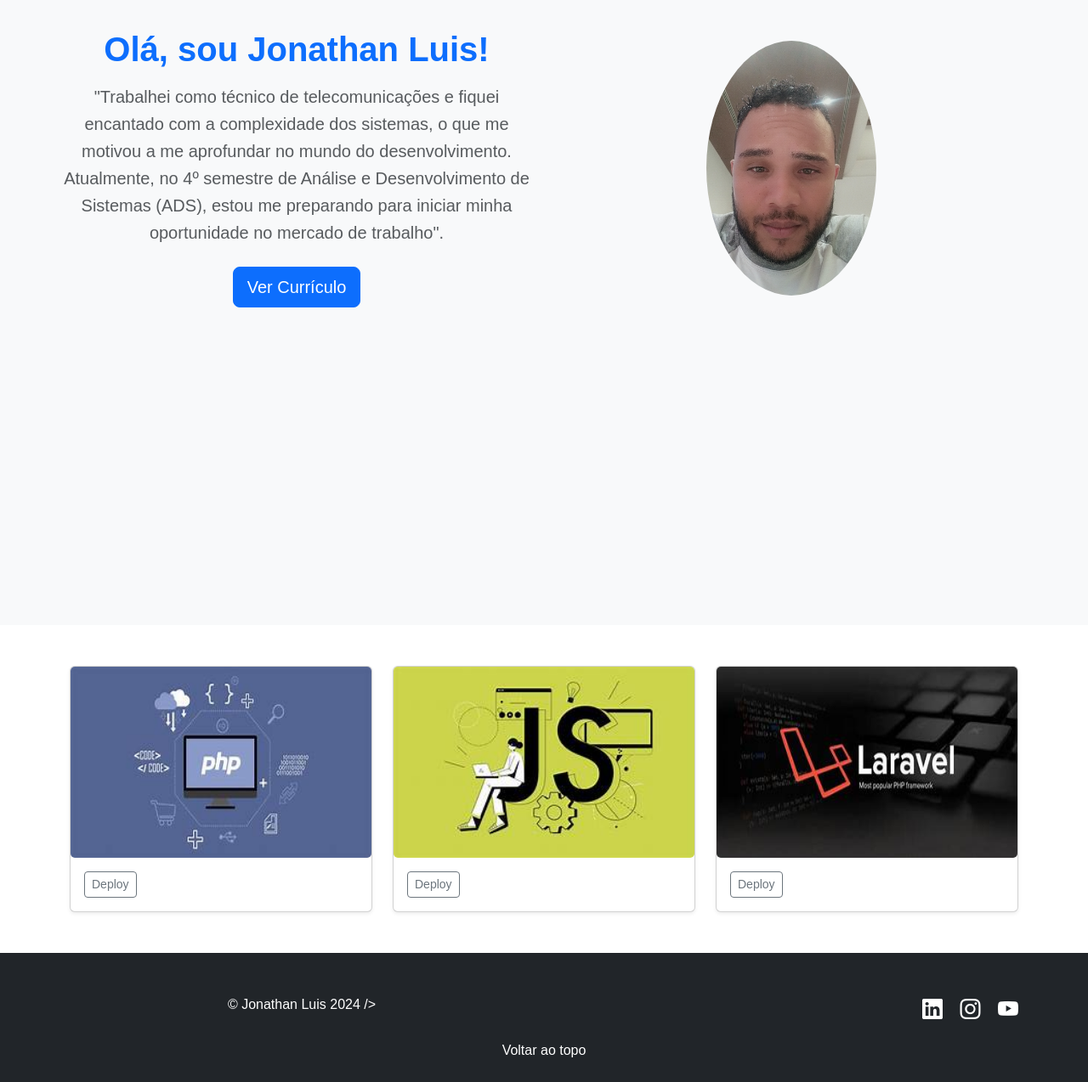
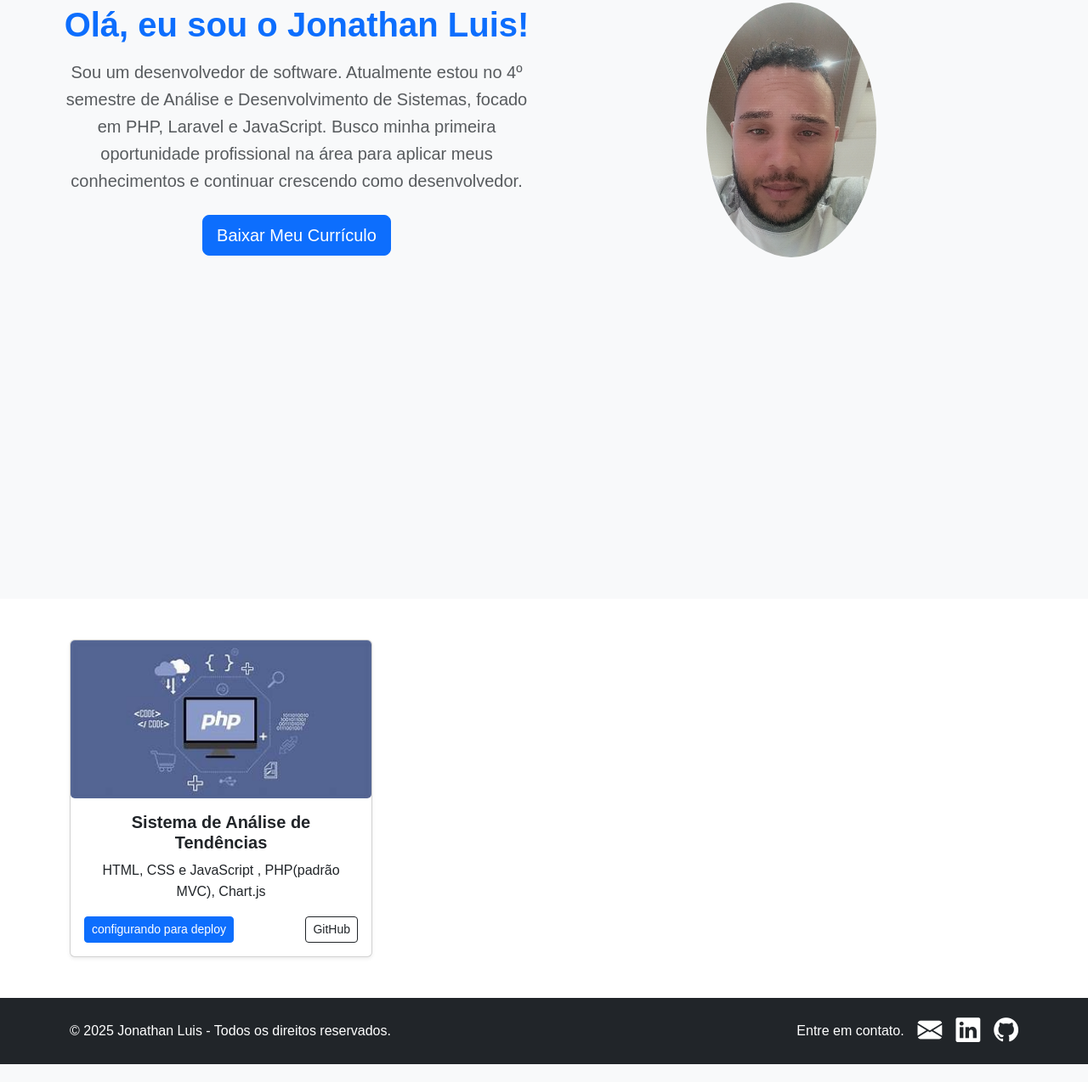
Before and after one commit to DevJhoow/portifolio, a plain HTML site: page index.html in a window 1280 px wide. Shown: the part 159-1433 px from the top of the page at 85% size. After the commit the page ends 1412 px from the top, so only its background shows below. Drawn offline with nearby package versions, Linux system fonts and the light colour scheme; files that its build step writes are made by us from their sources.

Commit message:
ajustes e modernizacao

```diff
--- a/index.html
+++ b/index.html
@@ -20,24 +20,22 @@
   </head>
   <body>
     <!-- Cabeçalho -->
-    <header>
-      <div class="navbar navbar-dark bg-dark shadow-sm">
+    <nav class="navbar navbar-expand-lg navbar-dark bg-dark shadow-sm">
       <div class="container">
-          <h2 class="navbar-brand d-flex align-items-center">
-            <strong>Jonathan Luis</strong>
-          </h2>
-          <div class="d-flex align-items-center gap-3">
-              <!-- Ícones das Redes Sociais -->
-              <a href="https://www.linkedin.com/in/jonathanluis/" target="_blank" class="text-white">
-                <i class="bi bi-linkedin" style="font-size: 1.5rem;"></i>
-              </a>
-          </div>
-          <button class="navbar-toggler" type="button" data-bs-toggle="collapse" data-bs-target="#navbarHeader" aria-controls="navbarHeader" aria-expanded="false" aria-label="Alternar navegação">
+        <a class="navbar-brand fw-bold" href="#">Jonathan Luis</a>
+        <button class="navbar-toggler" type="button" data-bs-toggle="collapse" data-bs-target="#navbarNav">
           <span class="navbar-toggler-icon"></span>
         </button>
+        <div class="collapse navbar-collapse" id="navbarNav">
+          <ul class="navbar-nav ms-auto">
+            <li class="nav-item"><a class="nav-link" href="#sobre-mim">Sobre</a></li>
+            <li class="nav-item"><a class="nav-link" href="#projetos">Projetos</a></li>
+            <li class="nav-item"><a class="nav-link" href="#contato">Contato</a></li>
+          </ul>
         </div>
       </div>
-    </header>
+    </nav>
+
 
     <!-- Conteúdo Principal -->
     <main>
@@ -45,13 +43,16 @@
       <section id="sobre-mim" class="main-section text-center container">
         <div class="row py-lg-5 align-items-center">
           <div class="col-lg-6 col-md-8 mx-auto">
-            <h1 class="fw-bold text-primary mb-3">Olá, sou Jonathan Luis!</h1>
+            <h1 class="fw-bold text-primary mb-3">Olá, eu sou o Jonathan Luis!</h1>
             <p class="lead text-body-secondary mb-4">
-              "Trabalhei como técnico de telecomunicações e fiquei encantado com a complexidade dos sistemas, o que me motivou a me aprofundar no mundo do desenvolvimento. Atualmente, no 4º semestre de Análise e Desenvolvimento de Sistemas (ADS), estou me preparando para iniciar minha oportunidade no mercado de trabalho".
+                Sou um desenvolvedor de software. Atualmente
+                estou no 4º semestre de Análise e Desenvolvimento de Sistemas,
+                focado em PHP, Laravel e JavaScript.
+                Busco minha primeira oportunidade profissional na área para aplicar meus conhecimentos
+                e continuar crescendo como desenvolvedor.
             </p>
             <div class="d-flex justify-content-center gap-4">
-              <a href="link-para-seu-curriculo.pdf" class="btn btn-primary btn-lg" target="_blank">Ver Currículo</a>
-            </div>
+              <a href="src/img/curriculum.pdf" class="btn btn-primary btn-lg" target="_blank">Baixar Meu Currículo</a>            </div>
           </div>
             <div class="col-lg-6 col-md-2 mx-auto mt-6 mt-lg-0">
                   <img src="src/img/j.jpeg" class="img-fluid rounded-circle"
@@ -68,76 +69,51 @@
             <!-- Card PHP -->
             <div class="col-md-4">
               <div class="card shadow-sm">
-                <img class="card-img-top" src="src/img/php.jpg" alt="Projeto PHP" width="100%" height="225">
+                <img class="card-img-top" src="src/img/php.jpg" alt="Projeto PHP">
                 <div class="card-body">
-                  <div class="d-flex justify-content-between align-items-center">
-                    <div class="btn-group">
-                      <button type="button" class="btn btn-sm btn-outline-secondary">Deploy</button>
-                    </div>
+                  <h5 class="fw-bold">Sistema de Análise de Tendências</h5>
+                  <p>
+                    HTML, CSS e JavaScript , PHP(padrão MVC), Chart.js
+                </p>
+                  <div class="d-flex justify-content-between">
+                    <a href="https://seu-deploy.com" class="btn btn-primary btn-sm" target="_blank">configurando para deploy</a>
+                    <a href="https://github.com/DevJhoow/trend_analyzer" class="btn btn-outline-dark btn-sm" target="_blank">GitHub</a>
                   </div>
                 </div>
               </div>
             </div>
 
-            <!-- Card JavaScript -->
-            <div class="col-md-4">
-              <div class="card shadow-sm">
-                <img class="card-img-top" src="src/img/js.jpg" alt="Projeto JavaScript" width="100%" height="225">
-                <div class="card-body">
-                  <div class="d-flex justify-content-between align-items-center">
-                    <div class="btn-group">
-                      <button type="button" class="btn btn-sm btn-outline-secondary">Deploy</button>
-                    </div>
-                  </div>
-                </div>
-              </div>
-            </div>
 
-            <!-- Card Laravel -->
-            <div class="col-md-4">
-              <div class="card shadow-sm">
-                <img class="card-img-top" src="src/img/laravel.jpg" alt="Projeto Laravel" width="100%" height="225">
-                <div class="card-body">
-                  <div class="d-flex justify-content-between align-items-center">
-                    <div class="btn-group">
-                      <button type="button" class="btn btn-sm btn-outline-secondary">Deploy</button>
-                    </div>
-                  </div>
-                </div>
-              </div>
-            </div>
-          </div>
-        </div>
-      </section>
     </main>
 
     <!-- Section 3: Rodapé -->
-    <footer id="rodape" class="bg-dark text-white pt-5 pb-4">
-      <div class="container">
-        <div class="row">
-          <div class="col-md-6">
-            <p class="mb-0">&copy; Jonathan Luis 2024  /></p>
-          </div>
-          <div class="col-md-6 text-md-end">
-            <!-- Redes sociais no rodapé -->
-            <a href="https://www.linkedin.com/in/seu-perfil" target="_blank" class="text-white me-3">
-              <i class="bi bi-linkedin" style="font-size: 1.5rem;"></i>
+    <footer class="bg-dark text-white py-3">
+      <div class="container d-flex justify-content-between align-items-center flex-wrap">
+        <!-- Direitos Autorais -->
+        <p class="mb-0">&copy; 2025 Jonathan Luis - Todos os direitos reservados.</p>
+
+        <!-- Seção de Contato -->
+        <section id="contato" class="d-flex align-items-center gap-3">
+          <p class="mb-0">Entre em contato.</p>
+
+          <!-- Ícones Redes Sociais -->
+
+          <!-- email -->
+          <a href="mailto:jonathan.luisrodrigues@email.com" class="text-white">
+            <i class="bi bi-envelope-fill" style="font-size: 1.8rem;"></i>
           </a>
-            <a href="https://www.instagram.com/seu-perfil" target="_blank" class="text-white me-3">
-              <i class="bi bi-instagram" style="font-size: 1.5rem;"></i>
+          <!-- likedin -->
+          <a href="https://www.linkedin.com/in/jonathanluis/" target="_blank" class="text-white">
+            <i class="bi bi-linkedin" style="font-size: 1.8rem;"></i>
           </a>
-            <a href="https://www.youtube.com/c/seu-canal" target="_blank" class="text-white">
-              <i class="bi bi-youtube" style="font-size: 1.5rem;"></i>
+          <!-- github -->
+          <a href="https://github.com/DevJhoow" target="_blank" class="text-white">
+            <i class="bi bi-github" style="font-size: 1.8rem;"></i>
           </a>
-          </div>
-        </div>
-        <div class="row mt-3">
-          <div class="col text-center">
-            <a href="#" class="text-white">Voltar ao topo</a>
-          </div>
-        </div>
+        </section>
       </div>
     </footer>
+
 
     <!-- Scripts -->
     <script src="https://cdn.jsdelivr.net/npm/bootstrap@5.3.0-alpha1/dist/js/bootstrap.bundle.min.js"></script>
```
Also changed, not shown: 1 other file. Lines whose indentation alone changed are shown as unchanged.
